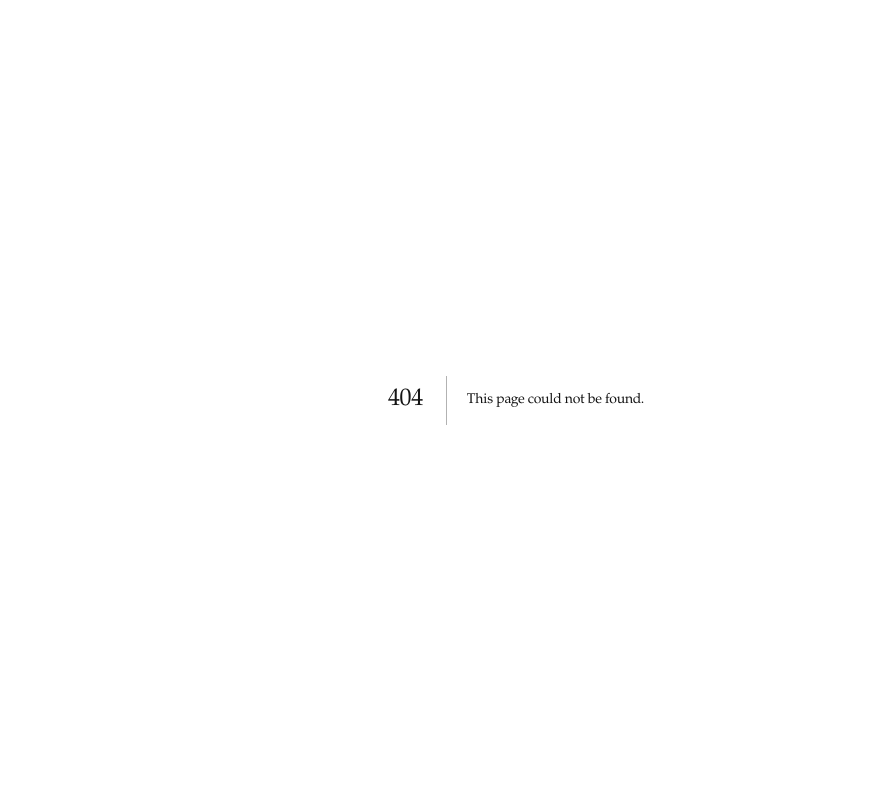
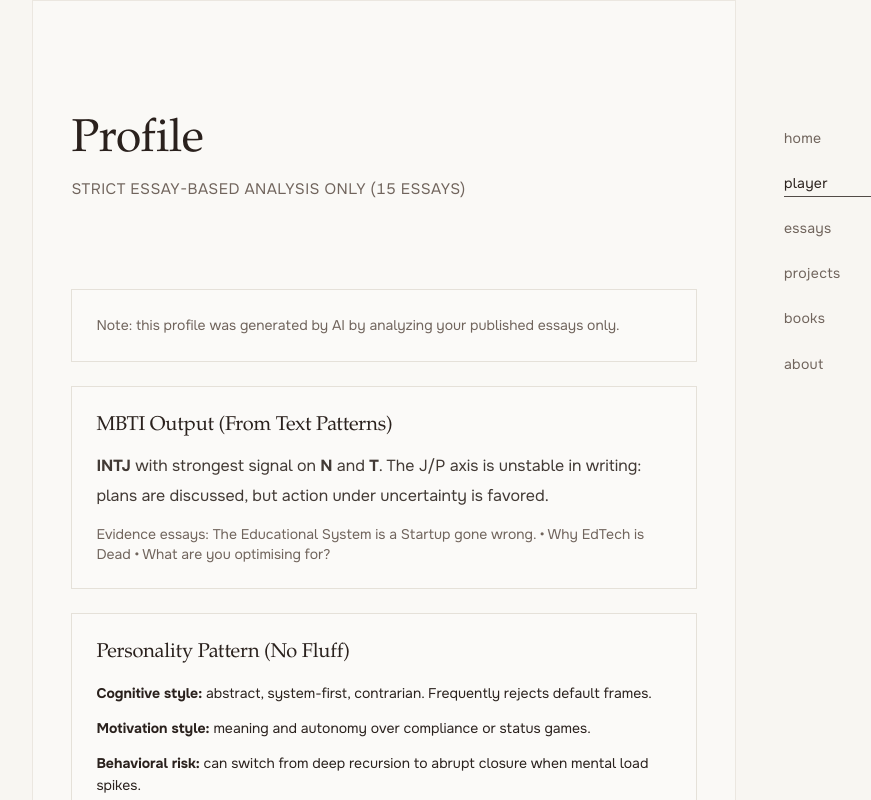
Before and after one commit to marius-manola/personal-brand, a Next.js app: page /player in a window 1280 px wide. Before the commit this address had no page. Shown: the top 800 px of the page, without its empty margins (124-995 px from the left). Built offline with nearby package versions, Linux system fonts and the light colour scheme.

Commit message:
Add AI-based essay profile page and refine site content styling

```diff
--- a/app/essays/page.tsx
+++ b/app/essays/page.tsx
@@ -15,7 +15,9 @@ export default async function EssaysPage() {
           <main className="page-main">
             <div className="page-stack">
               <header className="page-header">
-                <h1 className="page-title">Thoughts</h1>
+                <h1 className="page-title">
+                  <span className="line-through">Essays</span> 1am thoughts
+                </h1>
                 <p className="page-subtitle">essays, notes, and ideas</p>
               </header>
 
--- a/app/globals.css
+++ b/app/globals.css
@@ -4,33 +4,34 @@
 
 @layer base {
   :root {
-    --background: 0 0% 100%;
-    --foreground: 0 0% 8%;
-    --brand: 0 0% 8%;
+    --background: 44 32% 96%;
+    --foreground: 18 18% 14%;
+    --brand: 10 54% 30%;
     --brand-foreground: 0 0% 98%;
-    --card: 0 0% 100%;
-    --card-foreground: 0 0% 12%;
-    --popover: 0 0% 100%;
-    --popover-foreground: 0 0% 12%;
+    --card: 42 28% 98%;
+    --card-foreground: 20 16% 17%;
+    --popover: 42 28% 98%;
+    --popover-foreground: 20 16% 17%;
     --primary: var(--brand);
     --primary-foreground: var(--brand-foreground);
-    --secondary: 0 0% 95%;
-    --secondary-foreground: 0 0% 17%;
-    --muted: 0 0% 96%;
-    --muted-foreground: 0 0% 39%;
-    --accent: 0 0% 90%;
-    --accent-foreground: 0 0% 17%;
+    --secondary: 40 20% 92%;
+    --secondary-foreground: 18 14% 27%;
+    --muted: 40 18% 92%;
+    --muted-foreground: 24 10% 40%;
+    --accent: 36 28% 88%;
+    --accent-foreground: 20 16% 17%;
     --destructive: 0 84% 60%;
     --destructive-foreground: 0 0% 98%;
     --success: 142 70% 30%;
     --success-foreground: 0 0% 98%;
     --info: 214 95% 45%;
     --info-foreground: 0 0% 98%;
-    --border: 0 0% 89%;
-    --input: 0 0% 89%;
-    --ring: 0 0% 45%;
-    --radius: 0.5rem;
-    --display-serif: "Iowan Old Style", "Palatino Linotype", "Times New Roman", serif;
+    --border: 34 20% 81%;
+    --input: 34 20% 81%;
+    --ring: 10 38% 40%;
+    --radius: 0.25rem;
+    --display-serif: "Iowan Old Style", "Palatino Linotype", Palatino, "Times New Roman", serif;
+    --body-serif: "Baskerville", "Times New Roman", Times, serif;
   }
 
   .dark {
@@ -75,7 +76,7 @@
   body {
     @apply bg-background text-foreground;
     font-feature-settings: "rlig" 1, "calt" 1, "ss01" 1, "ss02" 1;
-    font-family: var(--font-onest), -apple-system, BlinkMacSystemFont, "Segoe UI", sans-serif;
+    font-family: var(--body-serif);
     -webkit-font-smoothing: antialiased;
     -moz-osx-font-smoothing: grayscale;
     text-rendering: optimizeLegibility;
@@ -83,13 +84,13 @@
     background: hsl(var(--background));
     color: hsl(var(--foreground));
   }
-
 }
 
 h1, h2, h3, h4, h5, h6 {
   font-family: var(--display-serif);
-  letter-spacing: -0.015em;
+  letter-spacing: -0.012em;
   color: hsl(var(--foreground));
+  font-weight: 500;
 }
 
 .page-shell {
@@ -101,8 +102,10 @@ h1, h2, h3, h4, h5, h6 {
 
 .page-main {
   width: 100%;
-  max-width: 38rem;
-  padding: 8rem 2rem 5rem;
+  max-width: 44rem;
+  padding: 7.2rem 2.4rem 5rem;
+  border: 1px solid hsl(var(--border) / 0.45);
+  background: hsl(var(--card) / 0.82);
 }
 
 .page-stack {
@@ -120,23 +123,24 @@ h1, h2, h3, h4, h5, h6 {
 
 .page-title {
   font-family: var(--display-serif);
-  font-size: clamp(2.35rem, 4vw, 3.2rem);
+  font-size: clamp(2.2rem, 3.6vw, 2.9rem);
   font-weight: 500;
-  line-height: 1.06;
+  line-height: 1.1;
 }
 
 .page-subtitle {
   color: hsl(var(--muted-foreground));
-  font-size: 1rem;
-  letter-spacing: -0.005em;
-  font-weight: 380;
+  font-size: 0.95rem;
+  letter-spacing: 0.03em;
+  font-weight: 400;
+  text-transform: uppercase;
 }
 
 .page-body {
-  color: hsl(var(--card-foreground) / 0.86);
-  line-height: 1.8;
-  font-weight: 350;
-  letter-spacing: 0.002em;
+  color: hsl(var(--card-foreground) / 0.92);
+  line-height: 1.92;
+  font-weight: 400;
+  letter-spacing: 0;
 }
 
 .page-footer {
@@ -151,16 +155,17 @@ h1, h2, h3, h4, h5, h6 {
 .inline-link {
   display: inline-flex;
   align-items: center;
-  font-size: 0.95rem;
-  color: hsl(var(--foreground));
-  letter-spacing: 0.01em;
-  border-bottom: 1px solid hsl(var(--border));
+  font-size: 0.9rem;
+  color: hsl(var(--brand));
+  letter-spacing: 0.02em;
+  border-bottom: 1px solid hsl(var(--border) / 0.9);
   padding-bottom: 0.22rem;
-  transition: color 220ms ease, border-color 220ms ease;
+  text-transform: uppercase;
+  transition: color 180ms ease, border-color 180ms ease;
 }
 
 .inline-link:hover {
-  color: hsl(var(--muted-foreground));
+  color: hsl(var(--ring));
   border-color: hsl(var(--ring));
 }
 
@@ -171,21 +176,21 @@ h1, h2, h3, h4, h5, h6 {
 .list-row {
   padding: 1rem 0.2rem;
   border-bottom: 1px solid hsl(var(--border) / 0.38);
-  transition: background-color 220ms ease, color 220ms ease;
+  transition: background-color 180ms ease, color 180ms ease;
 }
 
 .list-row:hover {
-  background-color: hsl(var(--muted) / 0.35);
+  background-color: hsl(var(--muted) / 0.42);
 }
 
 .nav-link {
   position: relative;
   display: inline-block;
   color: hsl(var(--muted-foreground));
-  font-size: 0.93rem;
+  font-size: 0.88rem;
   text-transform: lowercase;
   letter-spacing: 0.02em;
-  transition: color 220ms ease;
+  transition: color 180ms ease;
 }
 
 .nav-link:hover,
@@ -200,7 +205,7 @@ h1, h2, h3, h4, h5, h6 {
   bottom: -0.2rem;
   width: 0;
   height: 1px;
-  background: hsl(var(--ring));
+  background: hsl(var(--foreground) / 0.8);
   transition: width 240ms ease;
 }
 
@@ -211,11 +216,12 @@ h1, h2, h3, h4, h5, h6 {
 
 .chip {
   padding: 0.3rem 0.72rem;
-  border: 1px solid hsl(var(--border));
+  border: 1px solid hsl(var(--border) / 0.85);
   color: hsl(var(--muted-foreground));
   border-radius: 9999px;
   font-size: 0.73rem;
   letter-spacing: 0.03em;
+  background: hsl(var(--card));
   transition: all 220ms ease;
 }
 
--- /dev/null
+++ b/app/player/page.tsx
@@ -0,0 +1,175 @@
+import MobileNavigation, { DesktopNavigation } from '@/components/Navigation';
+import Copyright from '@/app/components/Copyright';
+import { getAllEssays } from '@/lib/server/essays.server';
+
+type Axis = {
+  name: string;
+  left: string;
+  right: string;
+  leftWords: string[];
+  rightWords: string[];
+};
+
+function countMatches(text: string, words: string[]): number {
+  return words.reduce((acc, word) => acc + (text.match(new RegExp(word, 'g')) || []).length, 0);
+}
+
+function topEssayTitles(
+  entries: Array<{ title: string; text: string }>,
+  words: string[],
+  limit = 3
+): string[] {
+  return entries
+    .map((entry) => ({ title: entry.title, score: countMatches(entry.text, words) }))
+    .filter((entry) => entry.score > 0)
+    .sort((a, b) => b.score - a.score)
+    .slice(0, limit)
+    .map((entry) => entry.title);
+}
+
+export default async function PlayerPage() {
+  const essays = await getAllEssays();
+  const entries = essays.map((essay) => ({
+    title: essay.metadata.title,
+    text: `${essay.metadata.title} ${essay.content}`.toLowerCase(),
+  }));
+  const corpus = entries.map((entry) => entry.text).join(' ');
+
+  const mbtiAxes: Axis[] = [
+    {
+      name: 'I/E',
+      left: 'I',
+      right: 'E',
+      leftWords: ['writing', 'thinking', 'reflect', 'alone', 'question'],
+      rightWords: ['people', 'community', 'team', 'share', 'talk'],
+    },
+    {
+      name: 'N/S',
+      left: 'N',
+      right: 'S',
+      leftWords: ['system', 'model', 'framework', 'meaning', 'abstract', 'why'],
+      rightWords: ['routine', 'process', 'steps', 'daily', 'practical'],
+    },
+    {
+      name: 'T/F',
+      left: 'T',
+      right: 'F',
+      leftWords: ['logic', 'first principles', 'structure', 'analysis', 'design'],
+      rightWords: ['feel', 'emotion', 'love', 'connection', 'empathy'],
+    },
+    {
+      name: 'J/P',
+      left: 'J',
+      right: 'P',
+      leftWords: ['kpi', 'goal', 'plan', 'discipline', 'optimi'],
+      rightWords: ['uncertainty', 'unknown', 'adapt', 'just start', 'serendipity'],
+    },
+  ];
+
+  const mbtiLetters = mbtiAxes.map((axis) => {
+    const left = countMatches(corpus, axis.leftWords);
+    const right = countMatches(corpus, axis.rightWords);
+    return left >= right ? axis.left : axis.right;
+  });
+  const mbtiGuess = mbtiLetters.join('');
+
+  const systemsEvidence = topEssayTitles(entries, ['system', 'framework', 'feedback', 'design', 'model']);
+  const agencyEvidence = topEssayTitles(entries, ['agency', 'freedom', 'intrinsic', 'autonomy', 'choice']);
+  const uncertaintyEvidence = topEssayTitles(entries, ['uncertainty', 'unknown', 'adapt', 'just start', 'serendipity']);
+  const writingEvidence = topEssayTitles(entries, ['writing', 'thinking', 'essay', 'articulate', 'reflect']);
+  const executionEvidence = topEssayTitles(entries, ['startup', 'build', 'ship', 'founder', 'market', 'leverage']);
+
+  return (
+    <>
+      <MobileNavigation />
+
+      <div className="page-shell" style={{ scrollbarGutter: 'stable' }}>
+        <div className="flex justify-center">
+          <main className="page-main">
+            <div className="page-stack">
+              <header className="page-header">
+                <h1 className="page-title">Profile</h1>
+                <p className="page-subtitle">Strict essay-based analysis only ({essays.length} essays)</p>
+              </header>
+
+              <section className="space-y-6">
+                <div className="border border-[hsl(var(--border)/0.6)] bg-[hsl(var(--card))] p-6">
+                  <p className="text-sm text-[hsl(var(--muted-foreground))] leading-relaxed">
+                    Note: this profile was generated by AI by analyzing your published essays only.
+                  </p>
+                </div>
+
+                <div className="border border-[hsl(var(--border)/0.6)] bg-[hsl(var(--card))] p-6 space-y-3">
+                  <h2 className="text-xl">MBTI Output (From Text Patterns)</h2>
+                  <p className="page-body text-base">
+                    <strong>{mbtiGuess}</strong> with strongest signal on <strong>N</strong> and <strong>T</strong>. The J/P axis is unstable in writing:
+                    plans are discussed, but action under uncertainty is favored.
+                  </p>
+                  <p className="text-sm text-[hsl(var(--muted-foreground))]">
+                    Evidence essays: {systemsEvidence.join(' • ')}
+                  </p>
+                </div>
+
+                <div className="border border-[hsl(var(--border)/0.6)] bg-[hsl(var(--card))] p-6 space-y-4">
+                  <h2 className="text-xl">Personality Pattern (No Fluff)</h2>
+                  <ul className="space-y-3 text-sm leading-relaxed">
+                    <li><strong>Cognitive style:</strong> abstract, system-first, contrarian. Frequently rejects default frames.</li>
+                    <li><strong>Motivation style:</strong> meaning and autonomy over compliance or status games.</li>
+                    <li><strong>Behavioral risk:</strong> can switch from deep recursion to abrupt closure when mental load spikes.</li>
+                    <li><strong>Execution risk:</strong> ideation speed often exceeds organizational discipline.</li>
+                  </ul>
+                  <p className="text-sm text-[hsl(var(--muted-foreground))]">
+                    Evidence essays: {agencyEvidence.join(' • ')}
+                  </p>
+                </div>
+
+                <div className="border border-[hsl(var(--border)/0.6)] bg-[hsl(var(--card))] p-6 space-y-4">
+                  <h2 className="text-xl">Learning Style</h2>
+                  <ul className="space-y-3 text-sm leading-relaxed">
+                    <li><strong>Primary mode:</strong> learn by building and testing, not by passive intake.</li>
+                    <li><strong>Acceleration channel:</strong> writing and dialogue are used to debug thinking in real time.</li>
+                    <li><strong>Retention filter:</strong> if knowledge is not tied to agency or output, it gets dropped.</li>
+                    <li><strong>Failure mode:</strong> too much exploration, not enough repeatable execution loops.</li>
+                  </ul>
+                  <p className="text-sm text-[hsl(var(--muted-foreground))]">
+                    Evidence essays: {writingEvidence.join(' • ')}
+                  </p>
+                </div>
+
+                <div className="border border-[hsl(var(--border)/0.6)] bg-[hsl(var(--card))] p-6 space-y-4">
+                  <h2 className="text-xl">How To Work With This Person</h2>
+                  <ul className="space-y-2 text-sm leading-relaxed">
+                    <li className="border-l border-[hsl(var(--border))] pl-3">Bring hard problems, constraints, and explicit tradeoffs.</li>
+                    <li className="border-l border-[hsl(var(--border))] pl-3">Do not lead with social proof. Lead with mechanism.</li>
+                    <li className="border-l border-[hsl(var(--border))] pl-3">Force one written decision memo before major commitments.</li>
+                    <li className="border-l border-[hsl(var(--border))] pl-3">Split work into: idea phase, then structure phase, then ship phase.</li>
+                  </ul>
+                  <p className="text-sm text-[hsl(var(--muted-foreground))]">
+                    Evidence essays: {executionEvidence.join(' • ')}
+                  </p>
+                </div>
+
+                <div className="border border-[hsl(var(--border)/0.6)] bg-[hsl(var(--card))] p-6 space-y-4">
+                  <h2 className="text-xl">Current Tension In The Writing</h2>
+                  <p className="text-sm leading-relaxed">
+                    Recurring conflict: desire for disciplined optimization versus stated preference for uncertainty, emergence, and serendipity.
+                    This conflict drives output, but also creates inconsistency.
+                  </p>
+                  <p className="text-sm text-[hsl(var(--muted-foreground))]">
+                    Evidence essays: {uncertaintyEvidence.join(' • ')}
+                  </p>
+                </div>
+
+                <footer className="page-footer">
+                  <p>© <Copyright /> Marius Manolachi</p>
+                </footer>
+              </section>
+            </div>
+          </main>
+
+          <DesktopNavigation />
+        </div>
+      </div>
+    </>
+  );
+}
```
Also changed, not shown: components/Navigation.tsx (+4 -3 lines).
